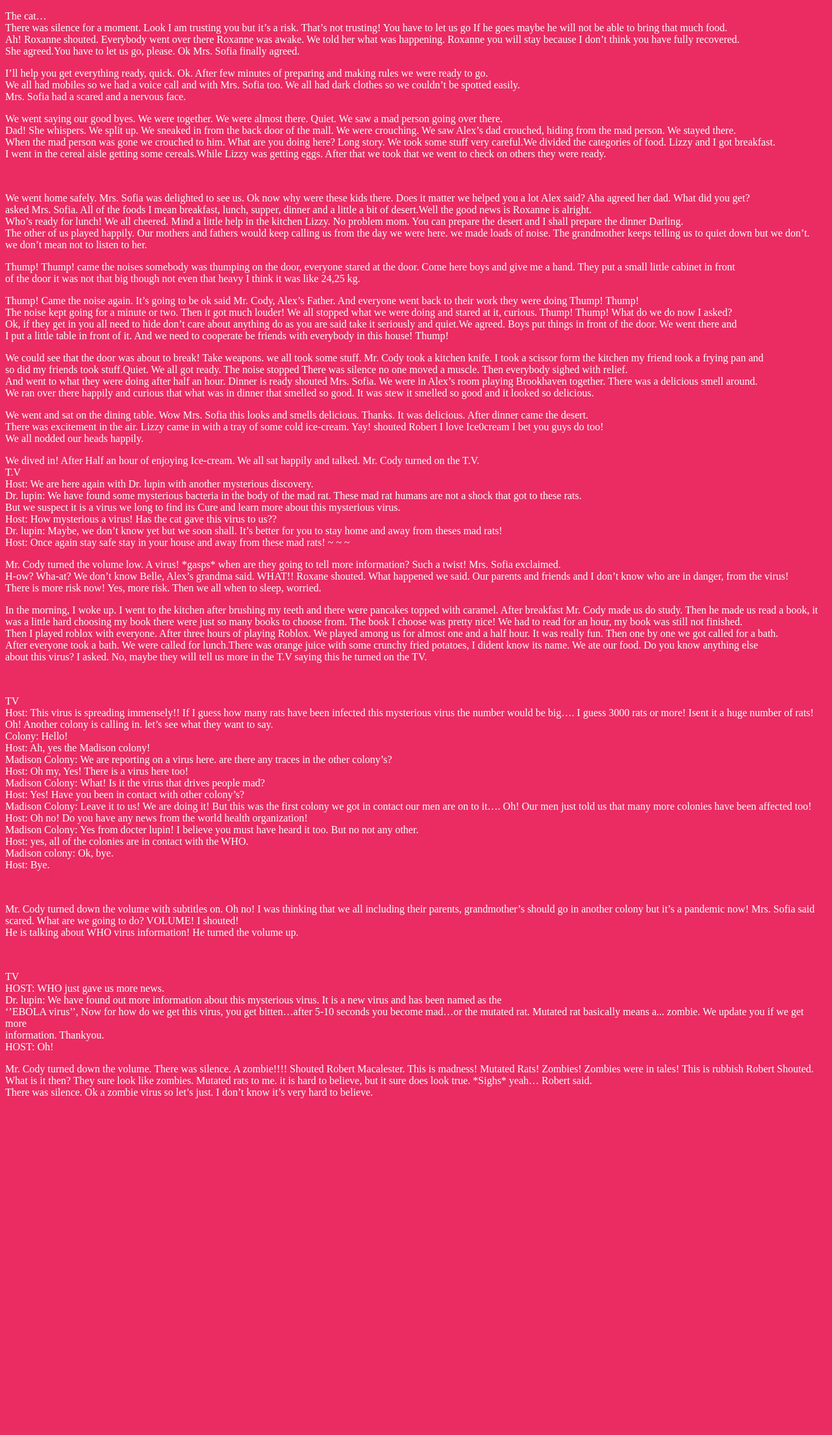
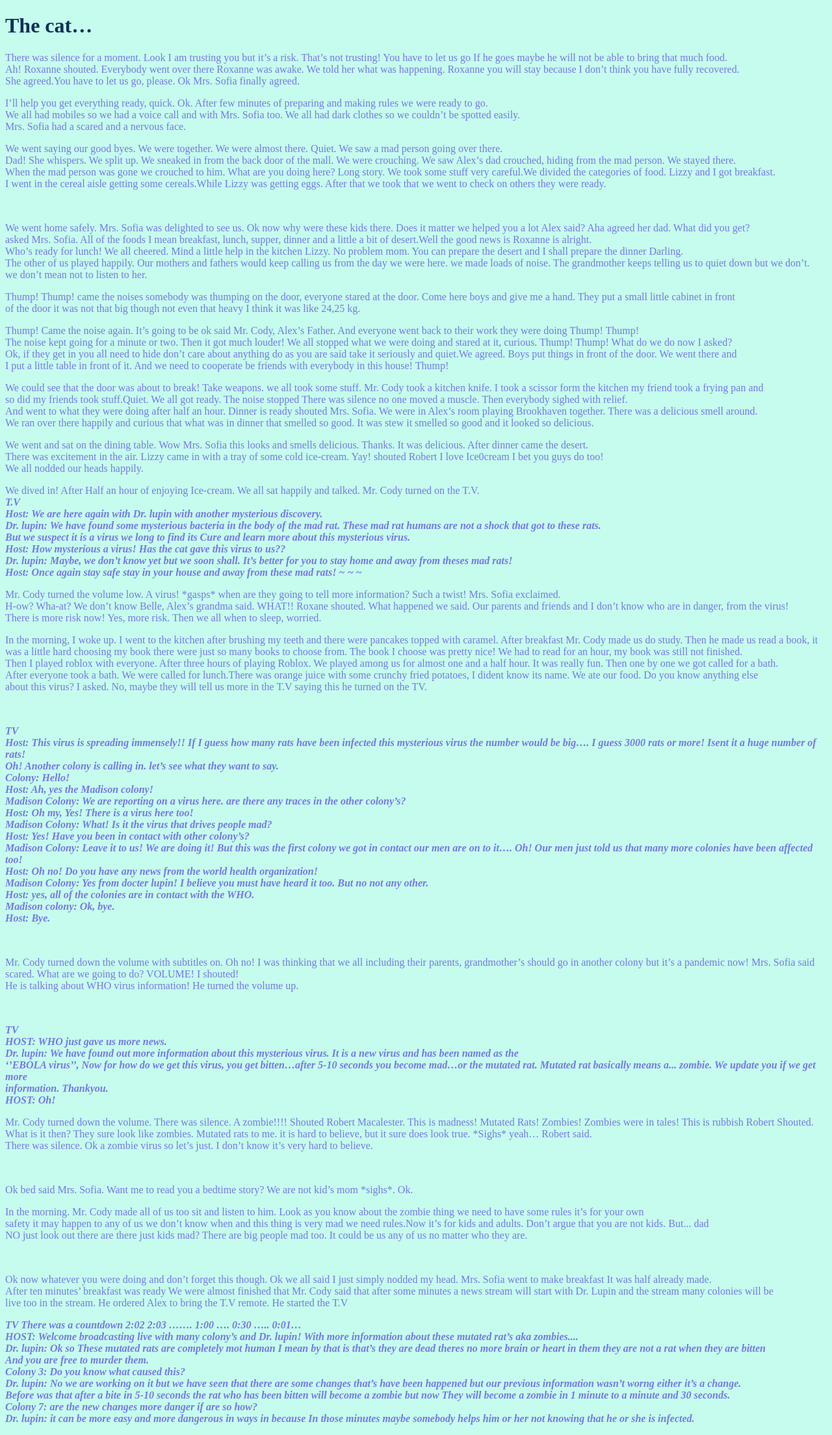
Before and after one commit to FatimaZ111/Storys, a plain HTML site: page index.html in a window 1280 px wide. Shown: the whole page at 65% size. Before the commit the page ends 1732 px from the top, so only its background shows below. Drawn offline with Linux system fonts and the light colour scheme.

Commit message:
Add files website changes

```diff
--- a/css/stlyes.css
+++ b/css/stlyes.css
@@ -1,7 +1,9 @@
 body{
-  background-color: #ea2c62
+  background-color: #c6fced;
 }
-p {
-  color:white
-
+ p{
+  color: #7579e7;
 }
+h1 {
+ color: #0f3057;
+}
--- a/index.html
+++ b/index.html
@@ -6,7 +6,8 @@
     <link rel="stylesheet" href="css/stlyes.css">
   </head>
   <body>
-    <p>The cat… <br>
+    <h1>The cat…</h1>
+    <p>
 There was silence for a moment. Look I am trusting you but   it’s a risk.  That’s not trusting!  You have to let us go If he goes maybe he will not be able to bring that much food.<br>
 Ah! Roxanne shouted. Everybody went over there Roxanne was awake. We told her what was happening. Roxanne you will stay because I don’t think you have fully recovered.<br>
  She agreed.You have to let us go, please. Ok Mrs. Sofia finally agreed.
@@ -46,14 +47,14 @@ It was stew it smelled so good and it looked so delicious.</p>
       We all nodded our heads happily.</p>
       <p>
 We dived in! After Half an hour of enjoying Ice-cream. We all sat happily and talked. Mr. Cody turned on the T.V.<br>
-                                         T.V <br>
+                          <strong> <em>            T.V <br>
 Host: We are here again with Dr. lupin with another mysterious discovery.<br>
 Dr. lupin: We have found some mysterious bacteria in the body of the mad rat. These mad rat humans are not a shock that got to these rats.<br>
  But we suspect it is a virus we long to find its Cure and learn more about this mysterious virus.<br>
   Host: How mysterious a virus! Has the cat gave this virus to us??<br>
 
 Dr. lupin: Maybe, we don’t know yet but we soon shall. It’s better for you to stay home and away from theses mad rats!<br>
-Host: Once again stay safe stay in your house and away from these mad rats! ~ ~ ~ <br></p>
+Host: Once again stay safe stay in your house and away from these mad rats! ~ ~ ~ <br></p></strong></em>
 <p>
 Mr. Cody turned the volume low. A virus! *gasps* when are they going to tell more information? Such a twist! Mrs. Sofia exclaimed.<br>
  H-ow? Wha-at? We don’t know Belle, Alex’s grandma said. WHAT!! Roxane shouted. What happened we said. Our parents and friends and I don’t know who are in danger, from the virus!<br>
@@ -66,7 +67,7 @@ We had to read for an hour, my book was still not finished.<br>
   After everyone took a bath. We were called for lunch.There was orange juice with some crunchy fried potatoes, I dident know its name. We ate our food. Do you know anything else <br>
    about this virus?
  I asked. No, maybe they will tell us more in the T.V saying this he turned on the TV.</p> <br>
-                                <p> TV <br>
+                           <strong> <em>     <p> TV <br>
 Host: This virus is spreading immensely!! If I guess how many rats have been infected this mysterious virus the number would be big…. I guess 3000 rats or more! Isent it a huge number of rats!<br>
  Oh! Another colony is calling in. let’s see what they want to say.<br>
  Colony: Hello!<br>
@@ -81,23 +82,44 @@ Madison Colony: Yes from docter lupin! I believe you must have heard it too. But
 Host: yes, all of the colonies are in contact with the WHO.<br>
 Madison colony: Ok, bye.<br>
 Host: Bye.</p> <br>
-<p>
+<p></em> </strong>
 Mr. Cody turned down the volume with subtitles on. Oh no!
 I was thinking that we all including their parents, grandmother’s should go in another colony but it’s a pandemic now! Mrs. Sofia said scared. What are we going to do? VOLUME! I shouted!<br>
  He is talking about WHO virus information!
 He turned the volume up.</p><br>
 <p>
-                                       TV <br>
+                    <strong> <em>                TV <br>
 HOST: WHO just gave us more news.<br>
 Dr. lupin: We have found out more information about this mysterious virus. It is a new virus and has been named as the <br>
 ‘’EBOLA virus’’, Now for how do we get this virus, you get bitten…after 5-10 seconds you become mad…or the mutated rat. Mutated rat basically means a... zombie. We update you if we get more <br>
  information. Thankyou.<br>
 HOST: Oh!<br>
-</p>
+</p></em> </strong>
 <p>
-Mr. Cody turned down the volume. There was silence. A zombie!!!! Shouted Robert Macalester. This is madness! Mutated Rats! Zombies! Zombies were in tales! This is rubbish Robert Shouted.
+Mr. Cody turned down the volume. There was silence. A zombie!!!! Shouted Robert Macalester. This is madness! Mutated Rats! Zombies! Zombies were in tales! This is rubbish Robert Shouted.<br>
  What is it then? They sure look like zombies. Mutated rats to me. it is hard to believe, but it sure does look true. *Sighs* yeah… Robert said. <br>
 There was silence. Ok a zombie virus so let’s just. I don’t know it’s very hard to believe.</p> <br>
+<p>
+Ok bed said Mrs. Sofia. Want me to read you a bedtime story? We are not kid’s mom *sighs*. Ok.<br> </p>
+<p>
+In the morning. Mr. Cody made all of us too sit and listen to him. Look as you know about the zombie thing we need to have some rules it’s for your own <br>
+safety it may happen to any of us we don’t know when and this thing is very mad we need rules.Now it’s for kids and adults. Don’t argue that you are not kids. But... dad <br>
+ NO just look out there are there just kids mad? There are big people mad too. It could be us any of us no matter who they are.</p> <br>
+ <p>
+Ok now whatever you were doing and don’t forget this though. Ok we all said I just simply nodded my head. Mrs. Sofia went to make breakfast It was half already made. <br>
+ After ten minutes’ breakfast was ready We were almost finished that Mr. Cody said that after some minutes a news stream will start with Dr. Lupin and the stream many colonies will be  <br>
+ live too in the stream.  He ordered Alex to bring the T.V remote. He started the T.V <br></p>
+                  <strong> <em>    <p>           TV
+There was a countdown 2:02 2:03 …….  1:00 …. 0:30
+….. 0:01… <br>
+   HOST: Welcome broadcasting live with many colony’s and Dr. lupin! With more information about these mutated rat’s aka zombies....  <br>
+Dr. lupin: Ok so These mutated rats are completely mot human I mean by that is that’s they are dead theres no more brain or heart in them they are not a rat when they are bitten <br>
+And you are free to murder them.<br>
+Colony 3: Do you know what caused this?<br>
+Dr. lupin: No we are working on it but we have seen that there are some changes that’s have been happened but our previous information wasn’t worng either it’s a change. <br>
+ Before was that after a bite in 5-10 seconds the rat who has been bitten will become a zombie but now They will become a zombie in 1 minute to a minute and 30 seconds. <br>
+Colony 7:  are the new changes more danger if are so how? <br>
+Dr. lupin: it can be more easy and more dangerous in ways in because In those minutes maybe somebody helps him or her not knowing that he or she is infected. <br> </p> </em> </strong>
 
   </body>
 </html>
```
